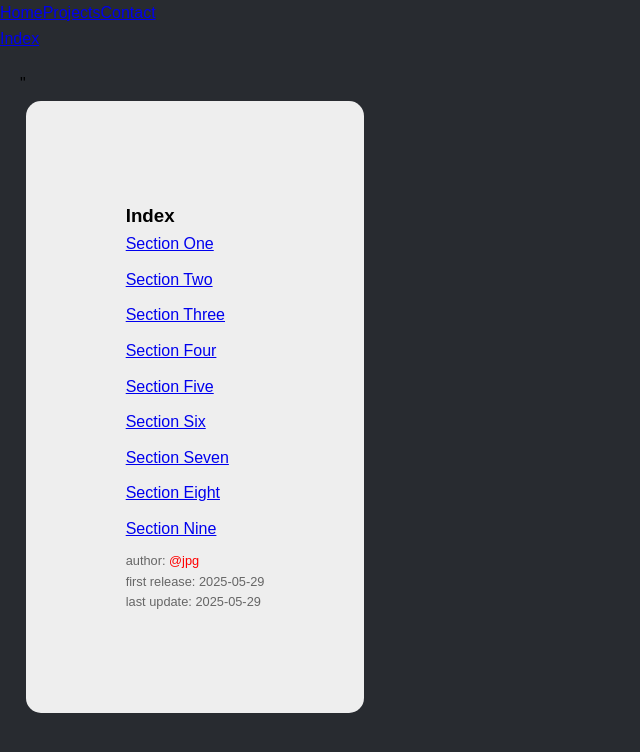
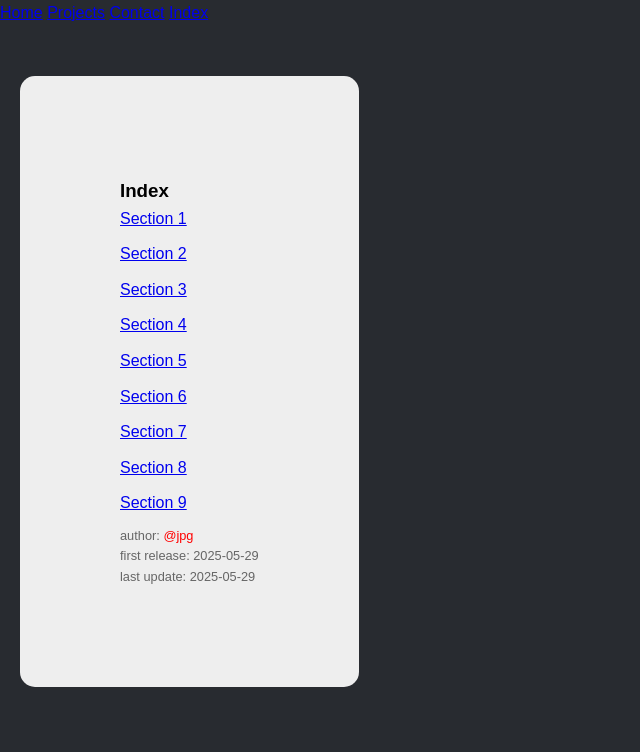
Before and after one commit to xotic-sys/image-gallery, a plain HTML site: page contact.html in a window 1280 px wide. Shown: the whole page, without its empty margins (0-640 px from the left). Drawn offline with Linux system fonts and the light colour scheme.

Commit message:
html update

```diff
--- a/contact.html
+++ b/contact.html
@@ -2,12 +2,32 @@
 <html>
 <head>
 <meta charset='UTF-8'>
-<meta name="viewport" content="width=device-width, initial-scale=1.0"/><title>Contact</title>
+<meta name="viewport" content="width=device-width, initial-scale=1.0"/>
+<title>Contact</title>
 <link rel="stylesheet" href="styles.css">
 </head>
 <body>
-<nav><a href='home.html'>Home</a><a href='projects.html'>Projects</a><a href='contact.html'>Contact</a></nav><a href='index.html'>Index</a>
+<nav><a href='home.html'>Home</a> <a href='projects.html'>Projects</a> <a href='contact.html'>Contact</a> <a href='index.html'>Index</a></nav>
 <div class='container'>
-"<aside class="toc"><h3>Index</h3><ul><li><a href=#section1>Section One</a></li><li><a href=#section2>Section Two</a></li><li><a href=#section3>Section Three</a></li><li><a href=#section4>Section Four</a></li><li><a href=#section5>Section Five</a></li><li><a href=#section6>Section Six</a></li><li><a href=#section7>Section Seven</a></li><li><a href=#section8>Section Eight</a></li><li><a href=#section9>Section Nine</a></li></ul><div class="foot">author: <a href="https://i.4cdn.org/b/1749165112839201.jpg">@jpg</a><br />first release: 2025-05-29<br />last update: 2025-05-29</div></aside></div>
+<aside class="toc">
+<h3>Index</h3>
+<ul>
+<li><a href='#section1'>Section 1</a></li>
+<li><a href='#section2'>Section 2</a></li>
+<li><a href='#section3'>Section 3</a></li>
+<li><a href='#section4'>Section 4</a></li>
+<li><a href='#section5'>Section 5</a></li>
+<li><a href='#section6'>Section 6</a></li>
+<li><a href='#section7'>Section 7</a></li>
+<li><a href='#section8'>Section 8</a></li>
+<li><a href='#section9'>Section 9</a></li>
+</ul>
+<div class="foot">
+author: <a href="https://i.4cdn.org/b/1749165112839201.jpg">@jpg</a><br />
+first release: 2025-05-29<br />
+last update: 2025-05-29
+</div>
+</aside>
+</div>
 </body>
 </html>
```
Also changed, not shown: home.html (+23 -3 lines), index.html (+23 -3 lines), projects.html (+23 -3 lines).
